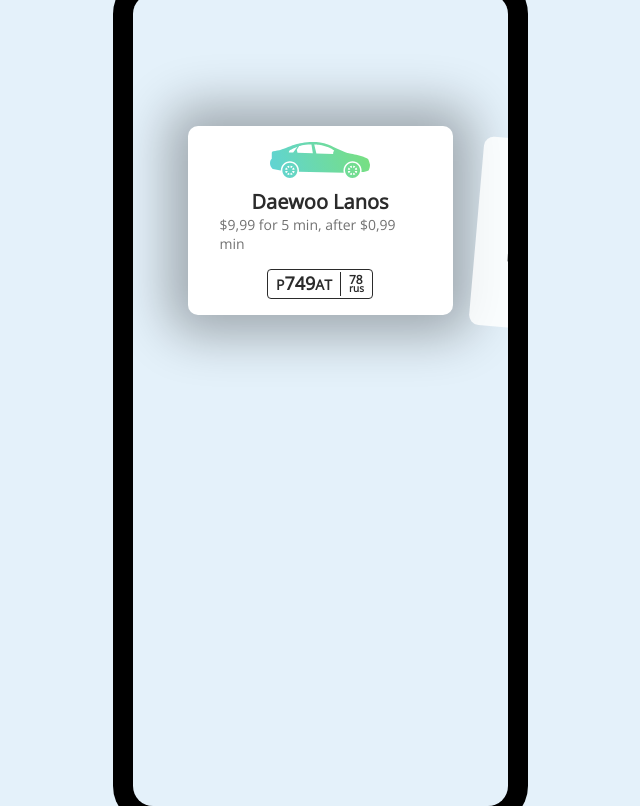
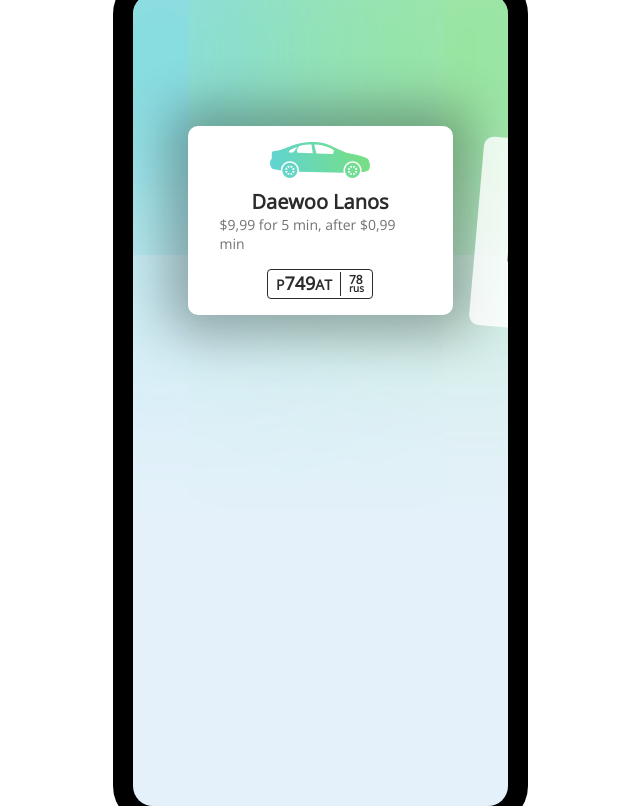
Before and after one commit to ilkaydnc/taxi-driver-app, a Next.js app: page / in a window 1280 px wide. Shown: the whole page, without its empty margins (320-960 px from the left). Built offline with nearby package versions, Linux system fonts and the light colour scheme.

Commit message:
Add light effects

```diff
--- a/src/components/Layout.tsx
+++ b/src/components/Layout.tsx
@@ -15,7 +15,6 @@
   body {
     padding: 0;
     margin: 0;
-    background-color: #e4f1fa;
     color: #2b2b2b;
   }
 
--- a/src/pages/index.tsx
+++ b/src/pages/index.tsx
@@ -1,5 +1,5 @@
 import { useState } from 'react'
-import Slider, { ItemsProps } from '@components/Slider'
+import Slider from '@components/Slider'
 import { NextPage } from 'next'
 import styled from 'styled-components'
 
@@ -7,11 +7,53 @@
   position: relative;
   width: 375px;
   height: 812px;
+  background-color: #e4f1fa;
   box-shadow: 0 0 0 20px black;
   border-radius: 20px;
+  overflow: hidden;
 `
 
-const items: ItemsProps[] = [
+const LightEffects = styled.div<{ online: boolean }>`
+  position: absolute;
+  top: 0;
+  left: 0;
+  width: 100%;
+  height: 100%;
+
+  &::before {
+    content: '';
+    position: absolute;
+    top: 0px;
+    left: -40px;
+    width: 40px;
+    height: 40px;
+    box-shadow: 0 0 500px 200px
+      ${({ online }) => (online ? '#5fd3d7' : '#515273')};
+    transition: 0.5s;
+  }
+
+  &::after {
+    content: '';
+    position: absolute;
+    top: 0px;
+    right: -40px;
+    width: 40px;
+    height: 40px;
+    box-shadow: 0 0 500px 200px
+      ${({ online }) => (online ? '#79e07c' : '#f53a68')};
+    transition: 0.5s;
+  }
+`
+
+type Items = {
+  title: string
+  description: string
+  status: 'online' | 'busy'
+}
+
+const IndexPage: NextPage = () => {
+  const [activeIndex, setActiveIndex] = useState<number>(0)
+  const [items] = useState<Items[]>([
     {
       title: 'Daewoo Lanos',
       description: '$9,99 for 5 min, after $0,99 min',
@@ -32,16 +74,14 @@
       description: '$9,99 for 5 min, after $0,99 min',
       status: 'busy',
     },
-]
-
-const IndexPage: NextPage = () => {
-  const [activeIndex, setActiveIndex] = useState<number>(0)
+  ])
 
   console.log(activeIndex)
 
   return (
     <main>
       <Iphone>
+        <LightEffects online={items[activeIndex].status === 'online'} />
         <Slider setActiveIndex={setActiveIndex} items={items} />
       </Iphone>
     </main>
```
Lines whose indentation alone changed are shown as unchanged.
